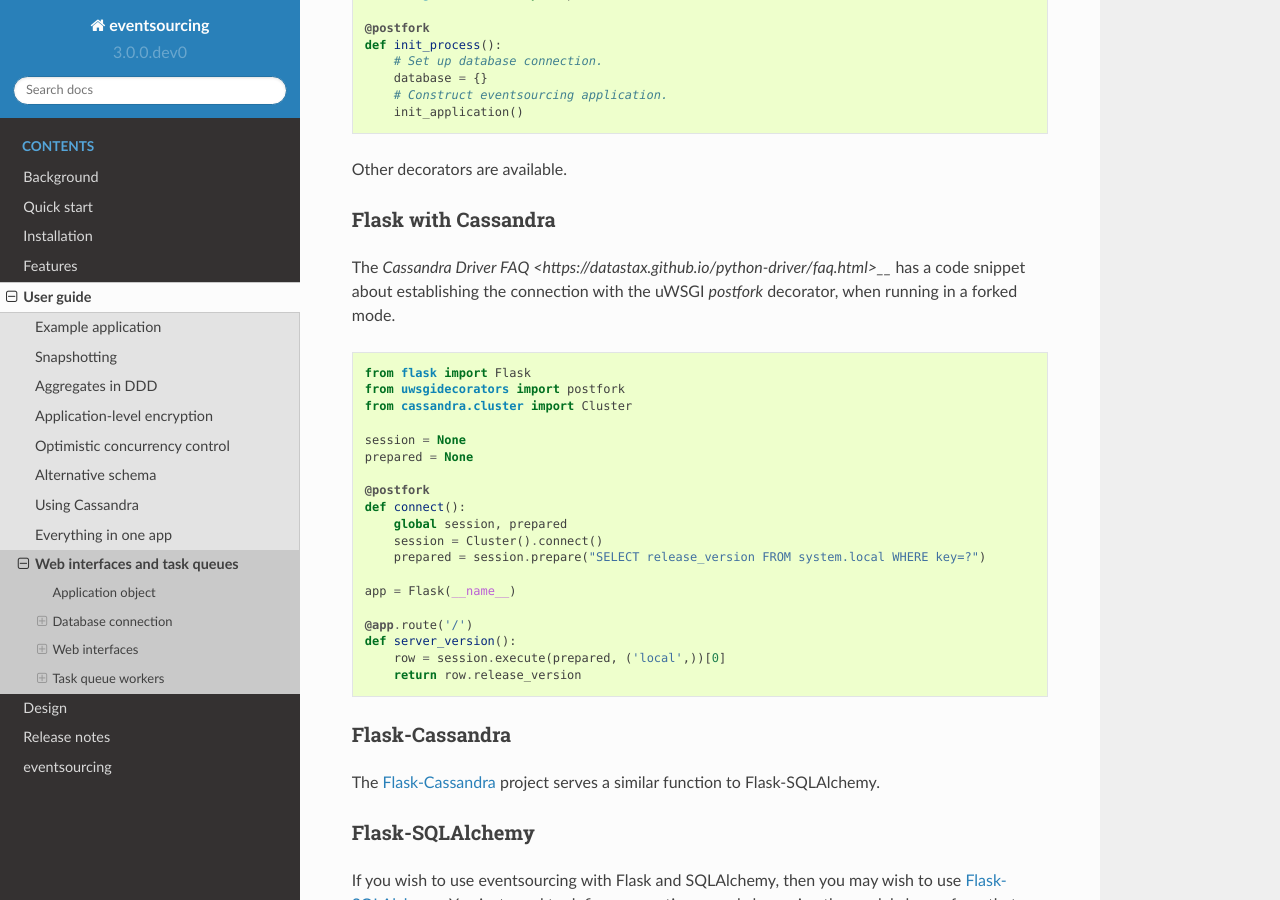
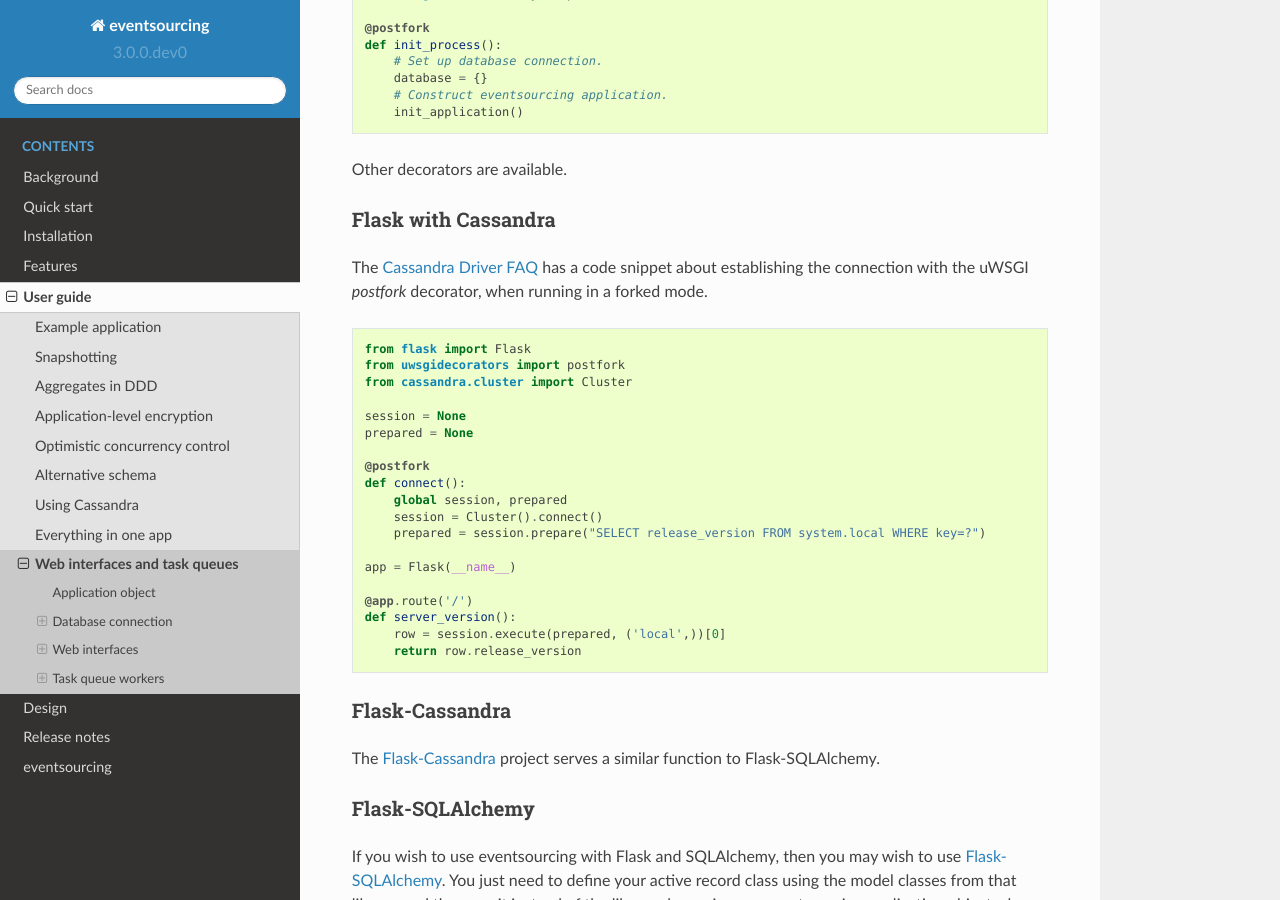
Before and after one commit to pyeventsourcing/eventsourcing, a Sphinx documentation site: the page built from docs/topics/user_guide/wsgi.rst, in a window 1280 px wide and 900 px high, scrolled down 3121 px. Built offline with Sphinx 7.4.7 and the Read the Docs theme 2.0.0, drawn with Linux system fonts in a browser that asks for light colours.

Commit message:
Fixed link.

```diff
--- a/docs/topics/user_guide/wsgi.rst
+++ b/docs/topics/user_guide/wsgi.rst
@@ -190,7 +190,7 @@
 Flask with Cassandra
 --------------------
 
-The `Cassandra Driver FAQ <https://datastax.github.io/python-driver/faq.html>__`
+The `Cassandra Driver FAQ <https://datastax.github.io/python-driver/faq.html>`__
 has a code snippet about establishing the connection with the uWSGI `postfork`
 decorator, when running in a forked mode.
 
```
